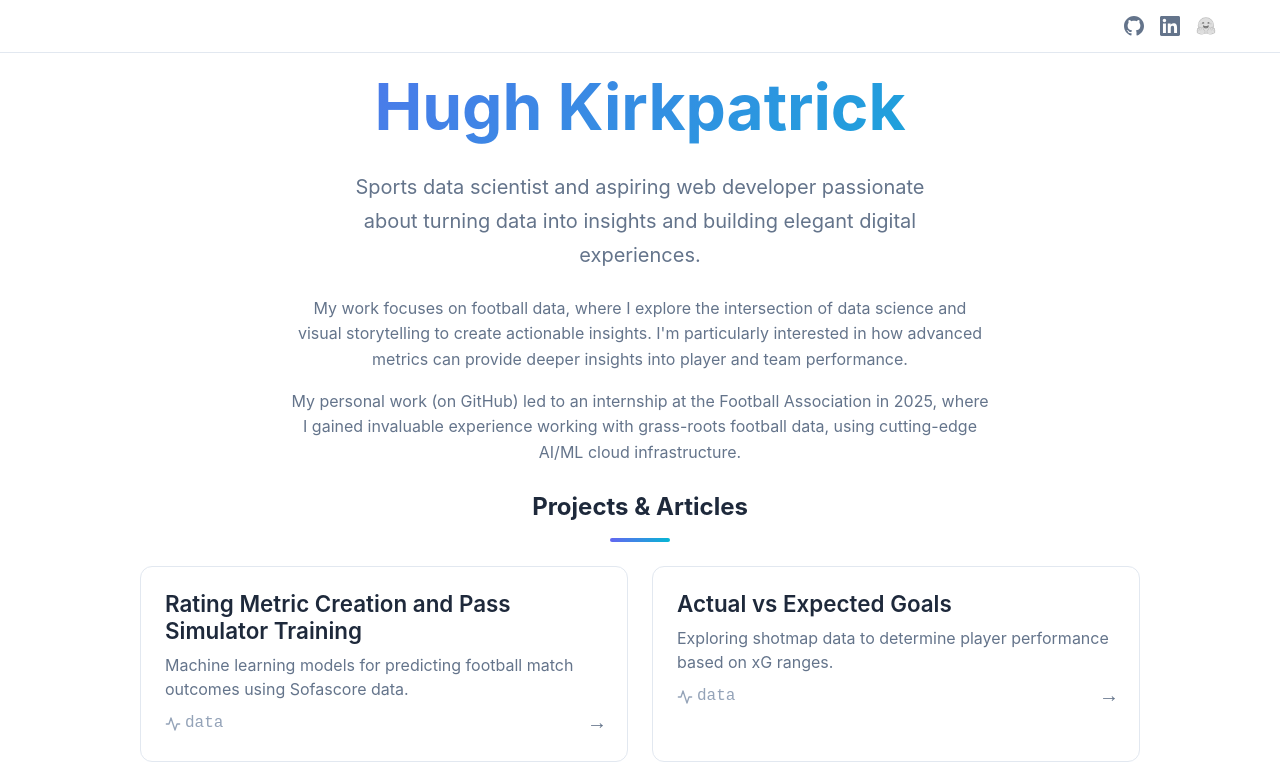
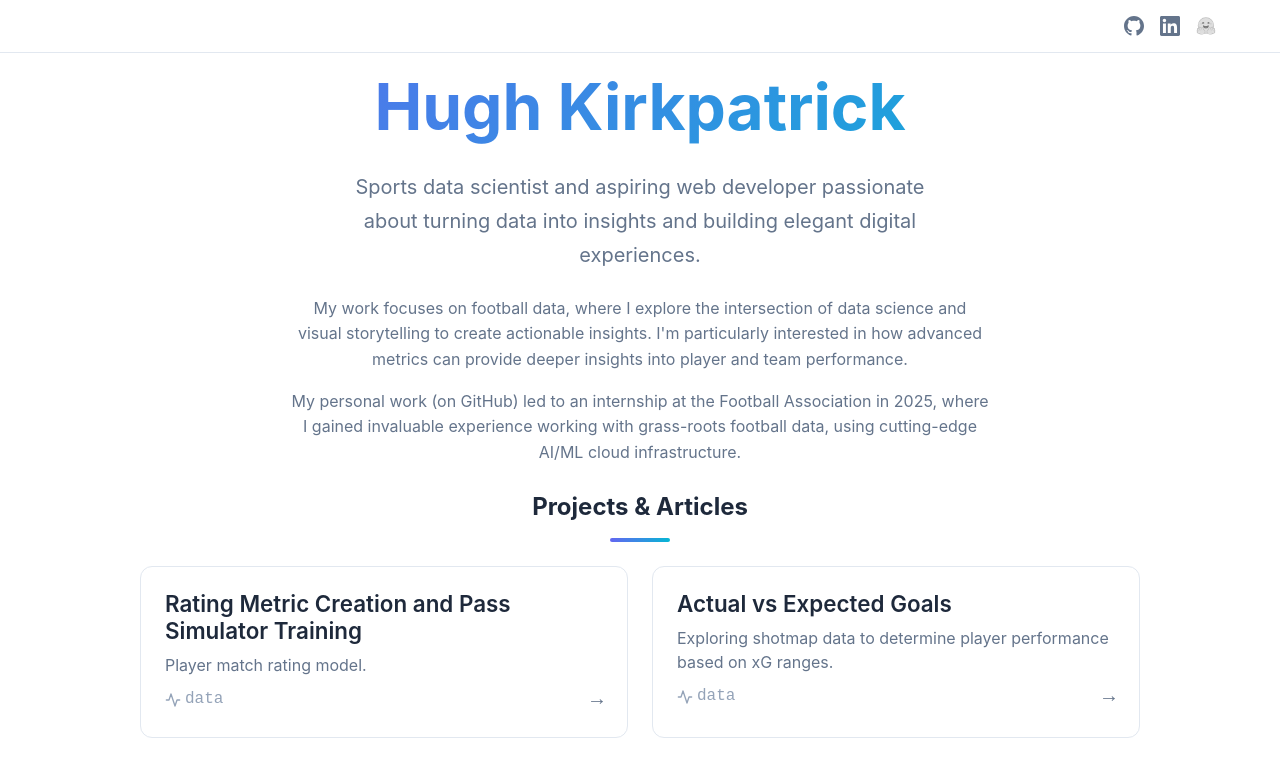
Before and after one commit to Singular-Bean/hughkirkpatrick.net, a React (Vite) app: page / in a window 1280 px wide. Shown: the top 762 px of the page. Built offline with nearby package versions, Linux system fonts and the light colour scheme.

Commit message:
Config Update

```diff
--- a/src/config.js
+++ b/src/config.js
@@ -2,7 +2,7 @@ export const projects = [
   {
     category: 'data',
     title: 'Rating Metric Creation and Pass Simulator Training',
-    description: 'Machine learning models for predicting football match outcomes using Sofascore data.',
+    description: 'Player match rating model.',
     type: 'github',
     repo: 'Player_Ratings_and_Sim',
     branch: 'master'
```
